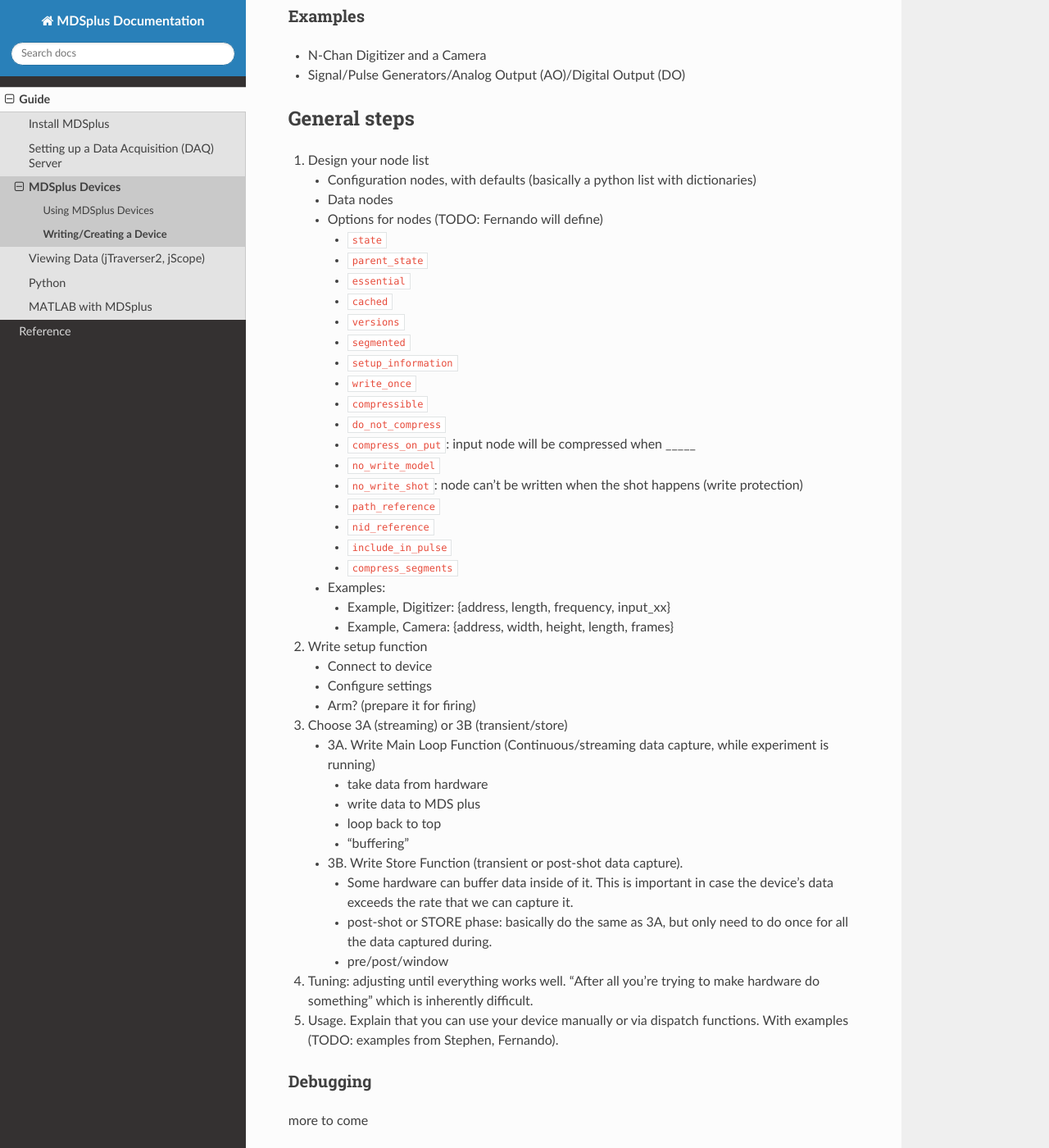
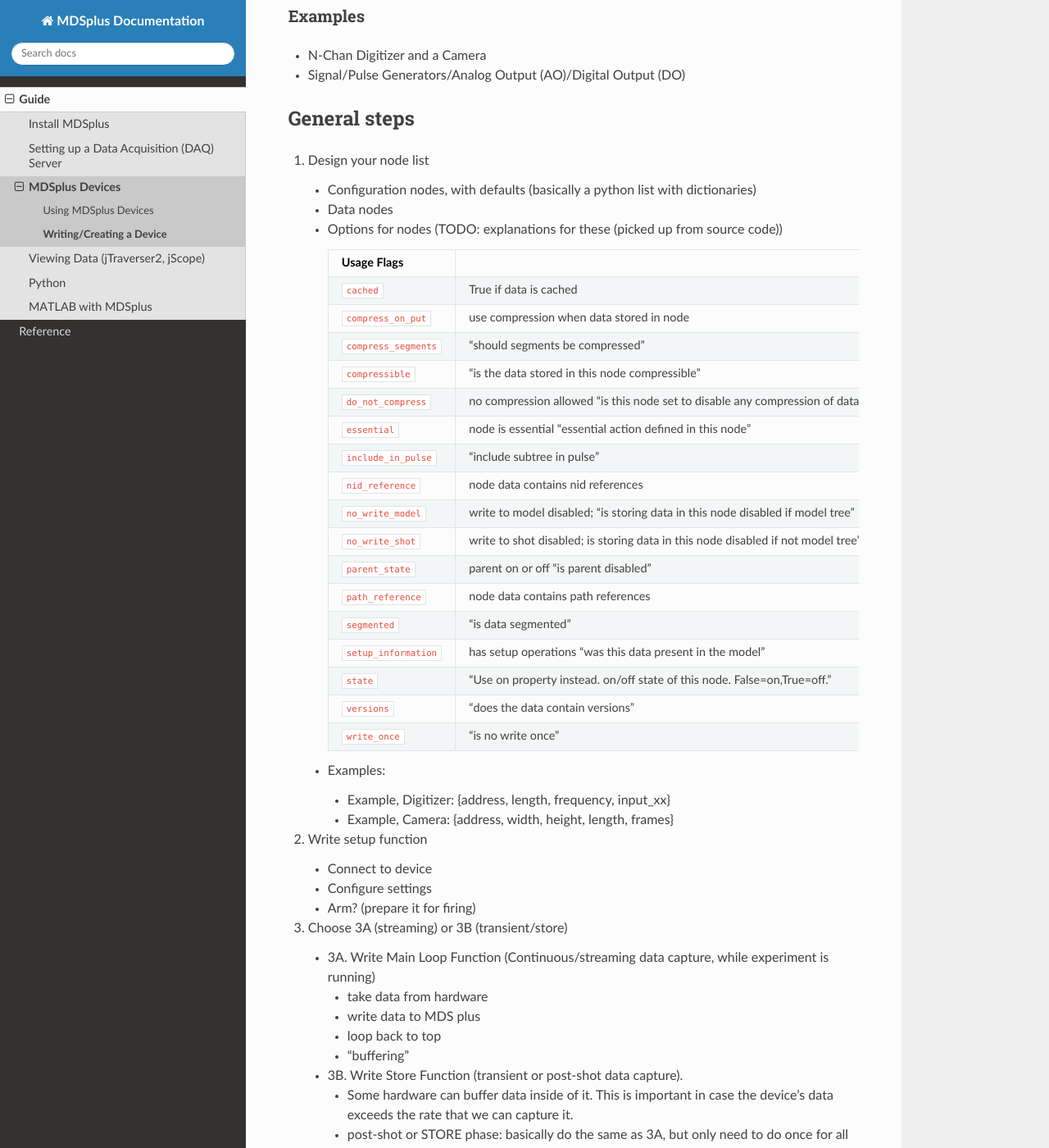
Before and after one commit to MDSplus/Documentation, a Sphinx documentation site: the page built from docs/guide/devices/writing_devices.md, in a window 1280 px wide and 1400 px high, scrolled down 522 px. Shown: the whole window at 82% size. Built offline with Sphinx 7.4.7 and the Read the Docs theme 3.1.0, drawn with Linux system fonts in a browser that asks for light colours; pages that are not in the unit, such as notebooks, are missing from menus.

Commit message:
Minor updates
Also updated info on flags for node options in devices

```diff
--- a/docs/guide/daq/index.rst
+++ b/docs/guide/daq/index.rst
@@ -18,7 +18,7 @@
 
     * :doc:`setup-environment` (``setup.sh`` and ``envsyms``)
 
-    * set up :doc:`tree_path_variables`
+    * set up :doc:`tree-path-variables`
 
 
 
@@ -39,9 +39,9 @@
     on-demand-mdsip
     static-mdsip
     setup-environment
-    shot_numbers
+    shot-numbers
     trees
-    tree_path_variables
+    tree-path-variables
     experiment
     faq
 
--- a/docs/guide/devices/writing_devices.md
+++ b/docs/guide/devices/writing_devices.md
@@ -13,24 +13,31 @@
 1. Design your node list
     * Configuration nodes, with defaults (basically a python list with dictionaries)
     * Data nodes
-    * Options for nodes (TODO: Fernando will define)
-        * `state`
-        * `parent_state`
-        * `essential`
-        * `cached`
-        * `versions`
-        * `segmented`
-        * `setup_information`
-        * `write_once`
-        * `compressible`
-        * `do_not_compress`
-        * `compress_on_put`: input node will be compressed when _____
-        * `no_write_model`
-        * `no_write_shot`: node can't be written when the shot happens (write protection)
-        * `path_reference`
-        * `nid_reference`
-        * `include_in_pulse`
-        * `compress_segments`
+    * Options for nodes (TODO: explanations for these (picked up from source code))
+
+        |Usage Flags||
+        |-|-|
+        | `cached`            | True if data is cached|
+        | `compress_on_put`   | use compression when data stored in node |
+        |`compress_segments`  | "should segments be compressed"|
+        | `compressible`      | "is the data stored in this node compressible"|
+        | `do_not_compress`   | no compression allowed "is this node set to disable any compression of data stored in it" |
+        | `essential`         | node is essential "essential action defined in this node" |
+        | `include_in_pulse`  | "include subtree in pulse"|
+        | `nid_reference`     | node data contains nid references |
+        | `no_write_model`    | write to model disabled; "is storing data in this node disabled if model tree" |
+        | `no_write_shot`     | write to shot disabled; is storing data in this node disabled if not model tree" |
+        | `parent_state`      | parent on or off "is parent disabled" |
+        | `path_reference`    | node data contains path references |
+        |`segmented`          | "is data segmented"|
+        | `setup_information` | has setup operations "was this data present in the model" |
+        | `state`             | "Use on property instead. on/off state of this node. False=on,True=off."  |
+        |`versions`           |  "does the data contain versions"|
+        |`write_once`|  "is no write once"|`
+
+
+
+
     * Examples:
         * Example, Digitizer: {address, length, frequency, input_xx}
         * Example, Camera: {address, width, height, length, frames}
```
Also changed, not shown: docs/guide/daq/shot-numbers.md (+1 -1 lines), docs/reference/tdi-reference.md (+3 -0 lines).
